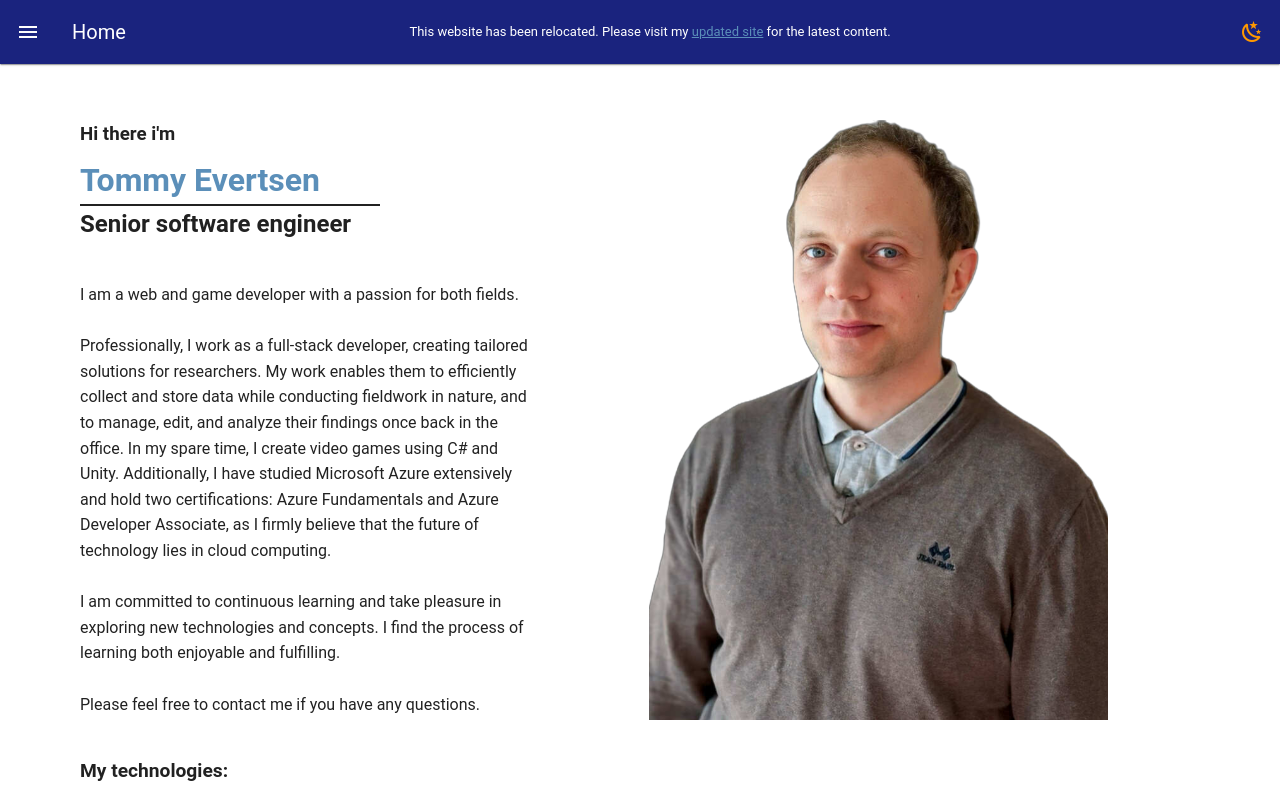
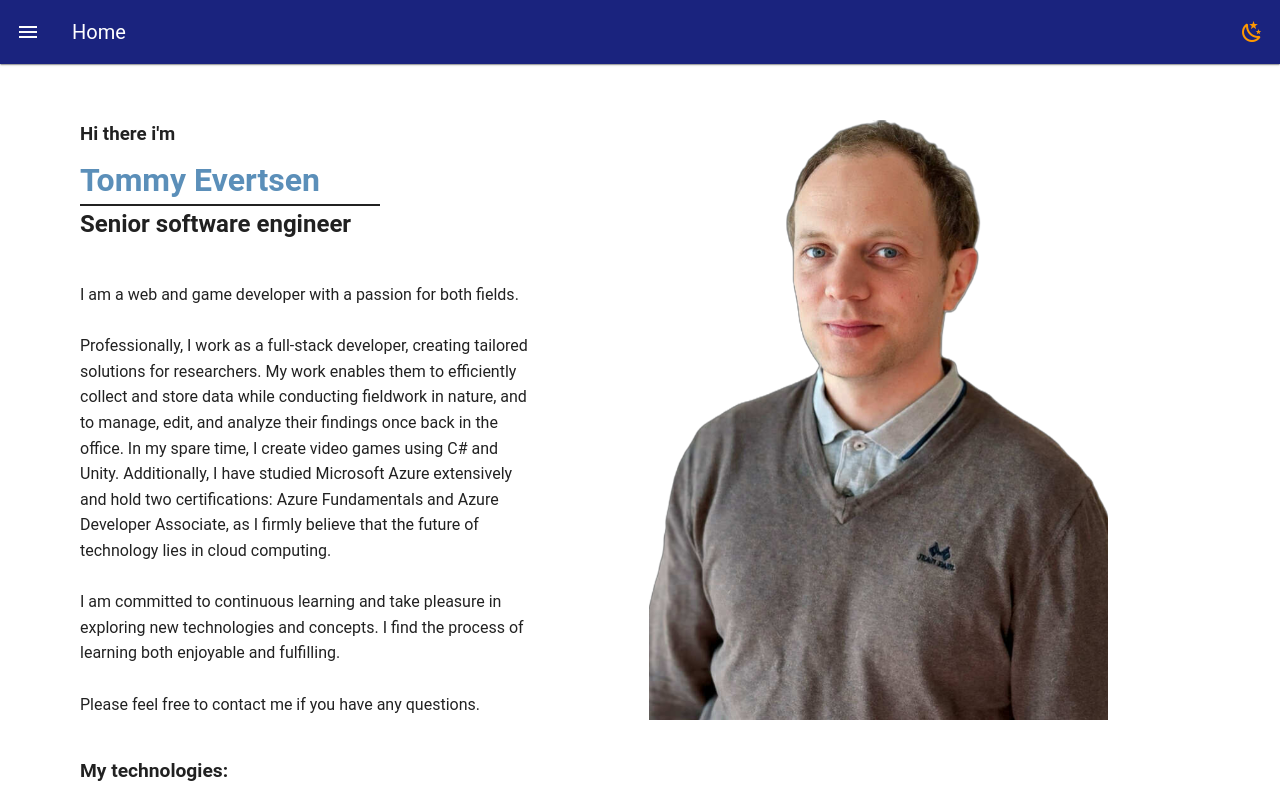
Before and after one commit to TommyEvertsen/About_me, a Vue app: page / in a window 1280 px wide. Shown: the top 800 px of the page. Built offline with nearby package versions, Linux system fonts and the light colour scheme.

Commit message:
Removed github pages info

```diff
--- a/src/components/AppBar.vue
+++ b/src/components/AppBar.vue
@@ -5,20 +5,6 @@
     </template>
 
     <v-app-bar-title>{{ $route.meta.title || "Home" }} </v-app-bar-title>
-
-    <div class="newAdress">
-      <p>
-        This website has been relocated. Please visit my
-        <a
-          href="https://about-me-five-beta.vercel.app/"
-          :style="{
-            color: $vuetify.theme.current.colors.secondaryText,
-          }"
-          >updated site</a
-        >
-        for the latest content.
-      </p>
-    </div>
 
     <v-spacer></v-spacer>
 
@@ -351,10 +337,6 @@ const otherLinks = [
   margin-right: 10px;
 }
 
-.newAdress {
-  font-size: small;
-}
-
 @media (max-width: 600px) {
   .v-toolbar-title {
     font-size: 0.9rem !important;
--- a/src/router/index.js
+++ b/src/router/index.js
@@ -12,11 +12,11 @@ import Achievements from "@/pages/Achievements.vue";
 import WorkExperience from "@/pages/WorkExperience.vue";
 
 const router = createRouter({
-  /* history: createWebHistory(import.meta.env.BASE_URL), */
+  history: createWebHistory(import.meta.env.BASE_URL),
 
-  history: createWebHistory(
+  /*  history: createWebHistory(
     process.env.NODE_ENV === "production" ? "/About_me/" : "/",
-  ),
+  ), */
   routes: [
     {
       path: "/",
--- a/vite.config.mjs
+++ b/vite.config.mjs
@@ -11,7 +11,7 @@ import { fileURLToPath, URL } from "node:url";
 
 // https://vitejs.dev/config/
 export default defineConfig({
-  base: "/About_me/",
+  /*   base: "/About_me/", */
   plugins: [
     VueRouter(),
     Vue({
```
Also changed, not shown: 1 other file (tests, documents, lock files or other folders).
